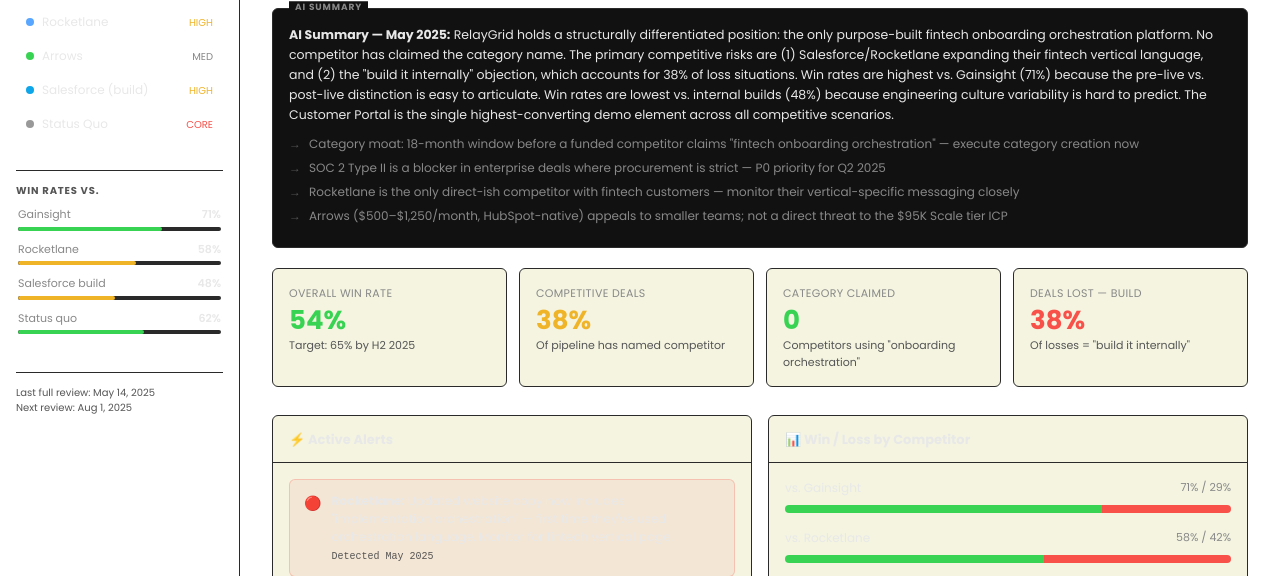
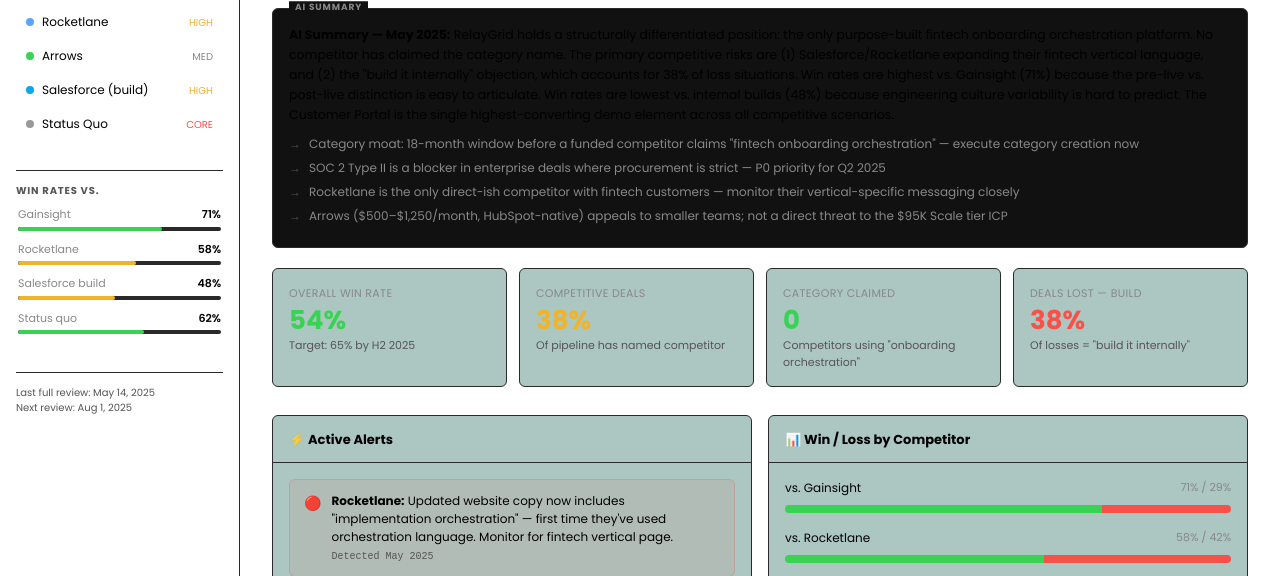
Before and after one commit to tia-kelly/competitive_intelligence, a plain HTML site: page index.html in a window 1280 px wide. Shown: the part 157-733 px from the top of the page. Drawn offline with Linux system fonts and the light colour scheme.

Commit message:
Update index.html

```diff
--- a/index.html
+++ b/index.html
@@ -13,10 +13,10 @@
   :root {
     --bg:        #ffffff;
     --surface:   #111111;
-    --card:      #F4F4E1;
+    --card:      #ACC6C1;
     --border:    #2a2a2a;
     --border-lt: #333333;
-    --text:      #e8e8e8;
+    --text:      #000000;
     --muted:     #888888;
     --dim:       #555555;
     --black:     #000000;
```
